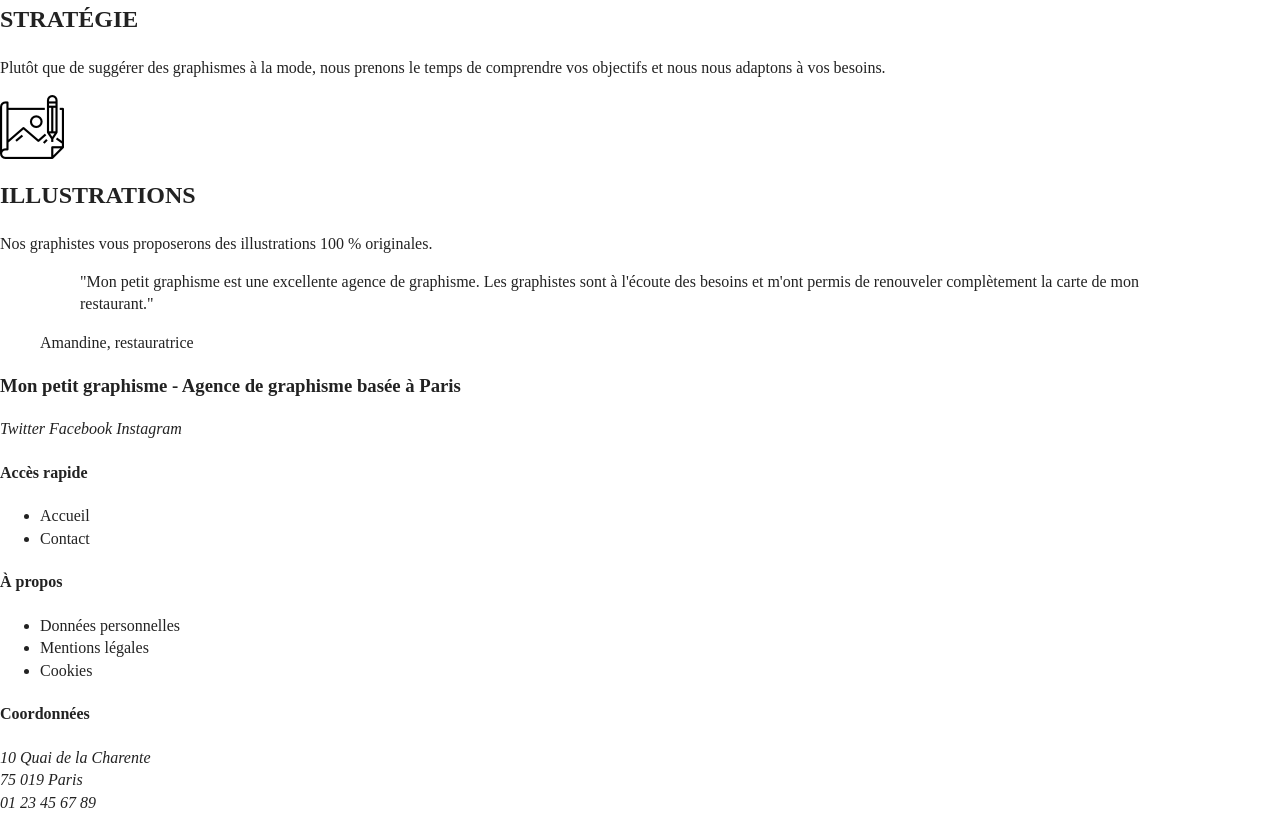
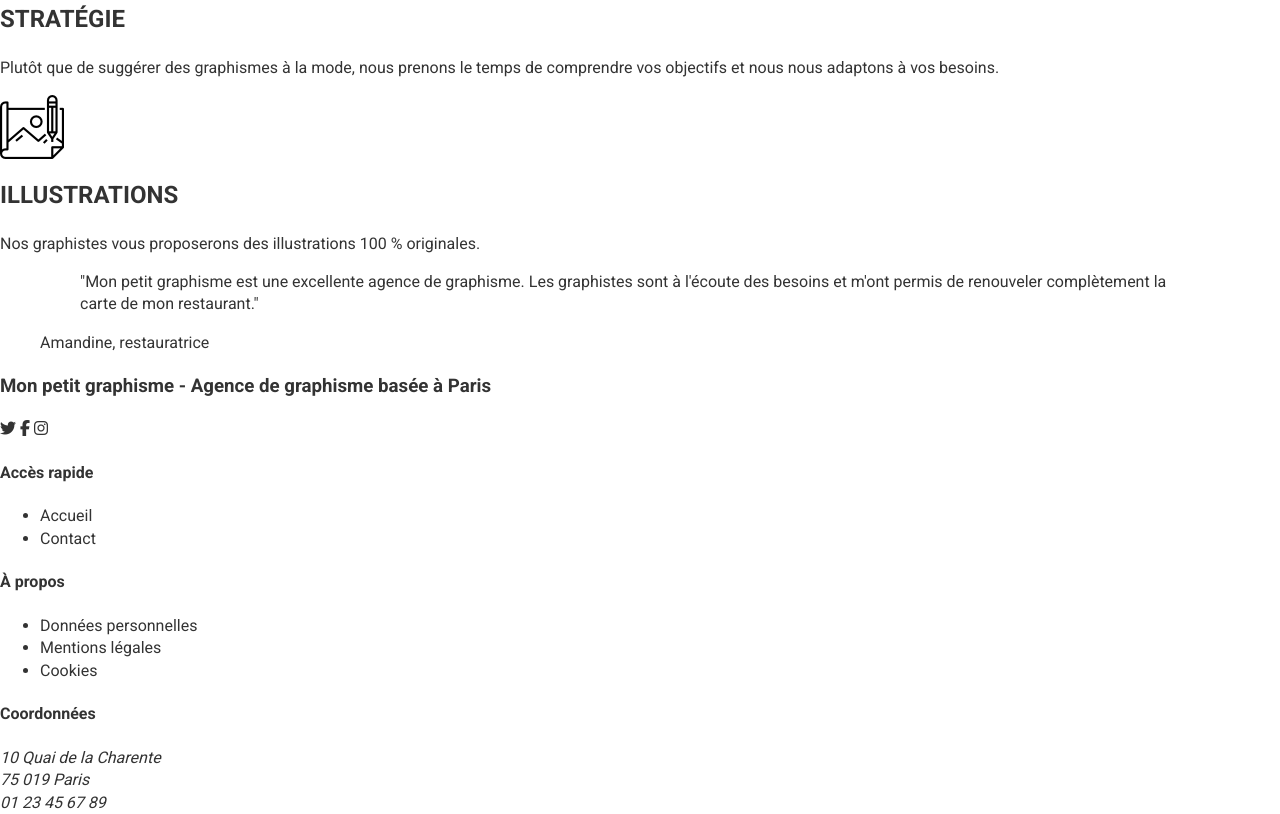
Before and after one commit to logic-fabric/mon-petit-graphisme, a plain HTML site: page index.html in a window 1280 px wide. Shown: the part 1499-2313 px from the top of the page. Drawn offline with Linux system fonts and the light colour scheme.

Commit message:
devtool: add Roboto font and Font Awesome icons

```diff
--- a/css/main.css
+++ b/css/main.css
@@ -12,8 +12,10 @@
    ================================= */
 
 html {
-  color: #222;
+  color: #333;
+  font-family: Roboto, Helvetica, sans-serif;
   font-size: 1em;
+  font-weight: 400;
   line-height: 1.4;
 }
 
--- a/index.html
+++ b/index.html
@@ -17,6 +17,11 @@
   <link rel="icon" type="image/png" href="icon.png" />
   <link rel="apple-touch-icon" href="icon.png" />
   <!-- Place favicon.ico in the root directory -->
+
+  <link rel="preconnect" href="https://fonts.gstatic.com">
+  <link rel="stylesheet"
+        href="https://fonts.googleapis.com/css2?family=Roboto:wght@400;500;700&display=swap">
+  <script src="https://kit.fontawesome.com/3bb16c2ef8.js" crossorigin="anonymous"></script>
 
   <link rel="stylesheet" href="css/normalize.css" />
   <link rel="stylesheet" href="css/main.css" />
@@ -101,9 +106,9 @@
     </h3>
 
     <div class="social-networks">
-      <i>Twitter</i>
-      <i>Facebook</i>
-      <i>Instagram</i>
+      <i class="fab fa-twitter"></i>
+      <i class="fab fa-facebook-f"></i>
+      <i class="fab fa-instagram"></i>
     </div>
 
     <div>
```
